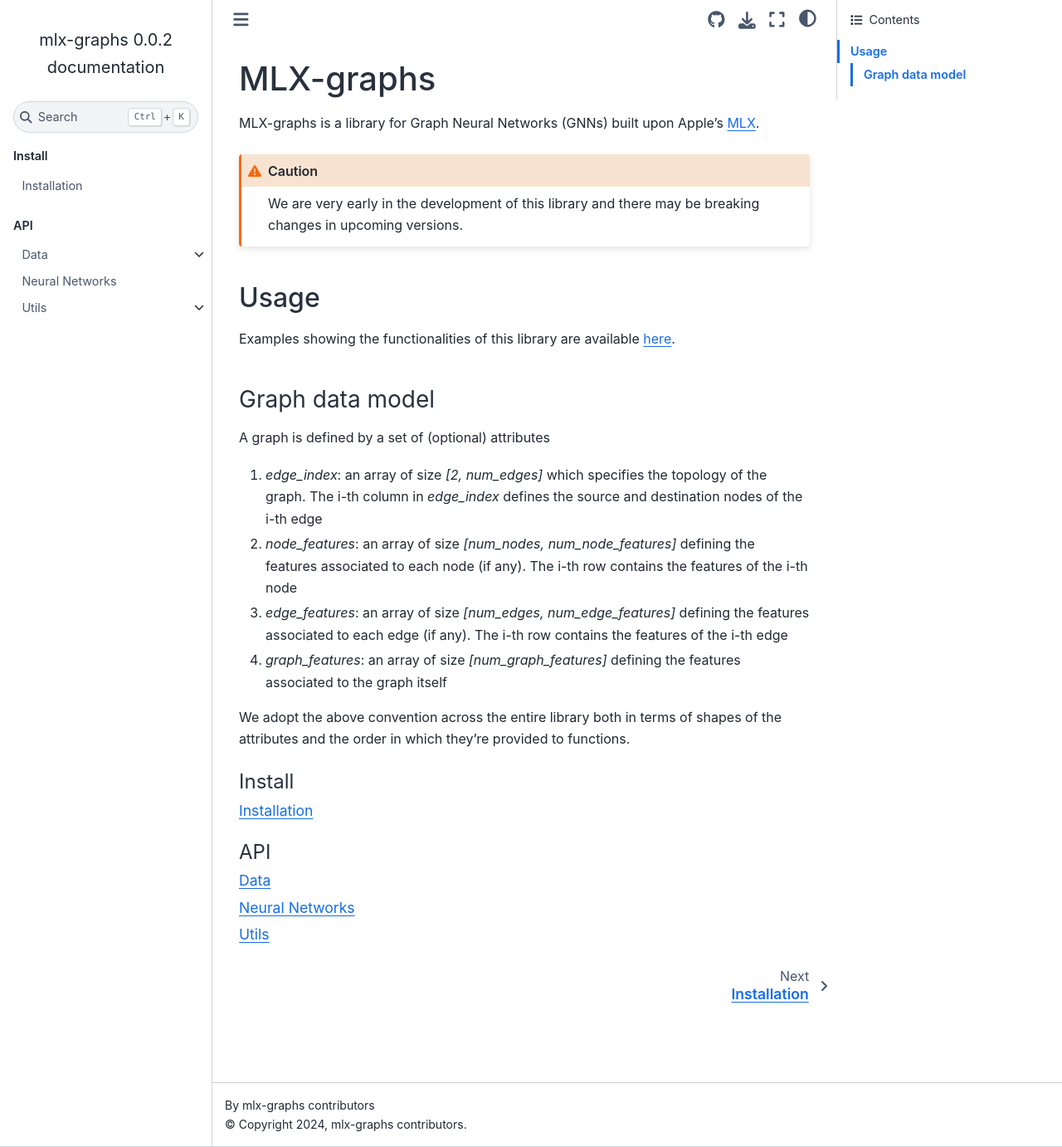
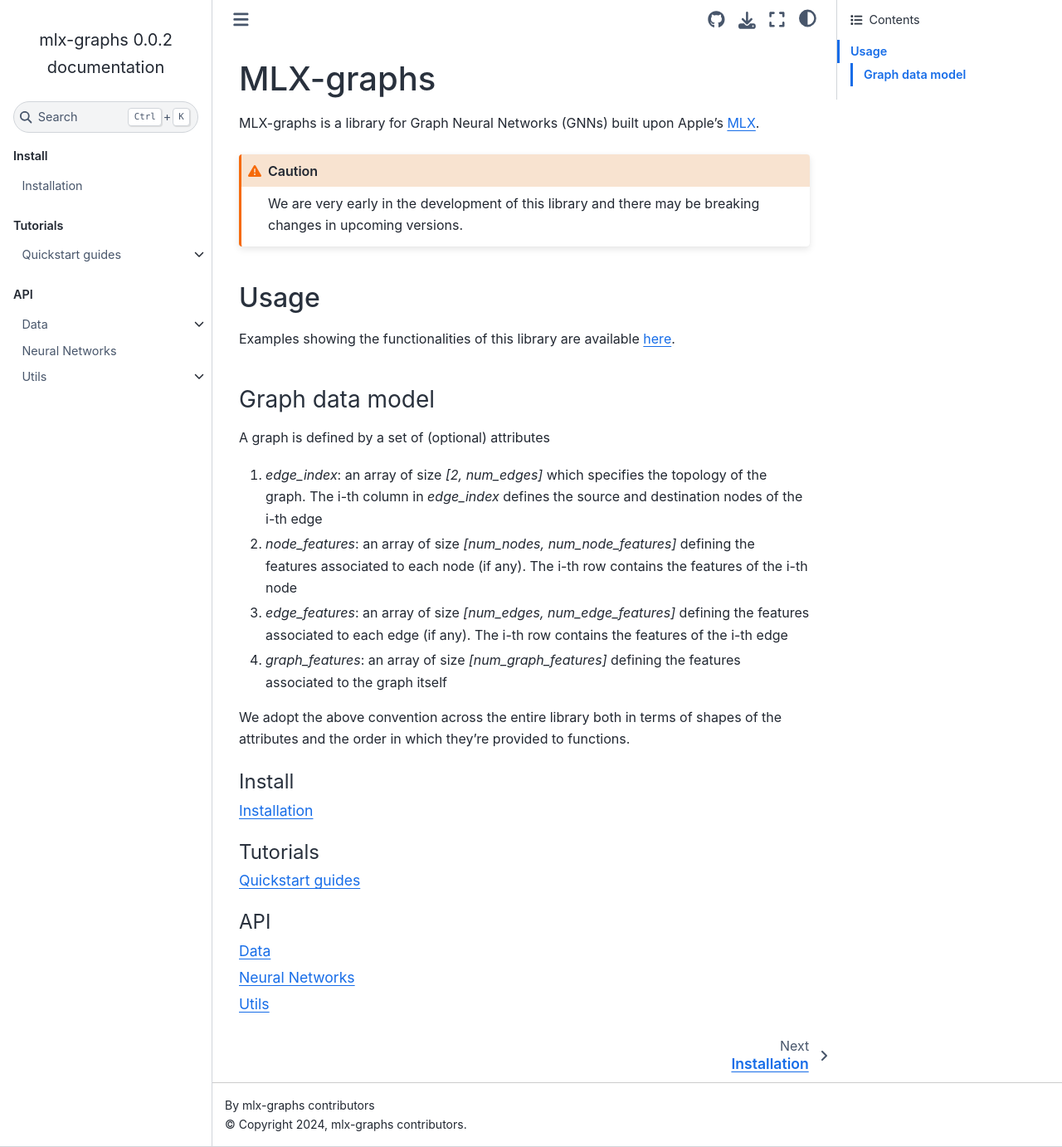
Before and after one commit to mlx-graphs/mlx-graphs, a Sphinx documentation site: the page built from docs/source/index.rst, in a window 1280 px wide and 1382 px high. Shown: the whole window at 83% size. Built offline with Sphinx 7.4.7 and the Sphinx Book theme 1.1.4, drawn with Linux system fonts in a browser that asks for light colours.

```diff
--- a/docs/source/conf.py
+++ b/docs/source/conf.py
@@ -20,6 +20,8 @@ extensions = [
     "sphinx.ext.napoleon",
     "sphinx_autodoc_typehints",
     "sphinx.ext.intersphinx",
+    "nbsphinx",
+    "sphinx_gallery.load_style",
 ]
 
 napoleon_use_param = True
--- a/docs/source/index.rst
+++ b/docs/source/index.rst
@@ -35,6 +35,13 @@ We adopt the above convention across the entire library both in terms of shapes
 
 
 .. toctree::
+   :caption: Tutorials
+   :maxdepth: 1
+
+   tutorials/gcn.rst
+
+
+.. toctree::
    :caption: API
    :maxdepth: 1
 
--- /dev/null
+++ b/docs/source/tutorials/gcn.rst
@@ -0,0 +1,7 @@
+.. _tutorials:
+
+Quickstart guides
+==================
+
+.. nbgallery::
+   notebooks/notebook.ipynb
--- a/pyproject.toml
+++ b/pyproject.toml
@@ -32,6 +32,8 @@ docs = [
   "sphinx==7.2.6",
   "sphinx-book-theme==1.1.0",
   "sphinx-autodoc-typehints==1.25.2",
+  "nbsphinx==0.9.3",
+  "sphinx-gallery==0.15.0",
 ]
 benchmarks = [
   "scipy==1.12.0",
```
Also changed, not shown: docs/source/tutorials/notebooks/notebook.ipynb (added).
